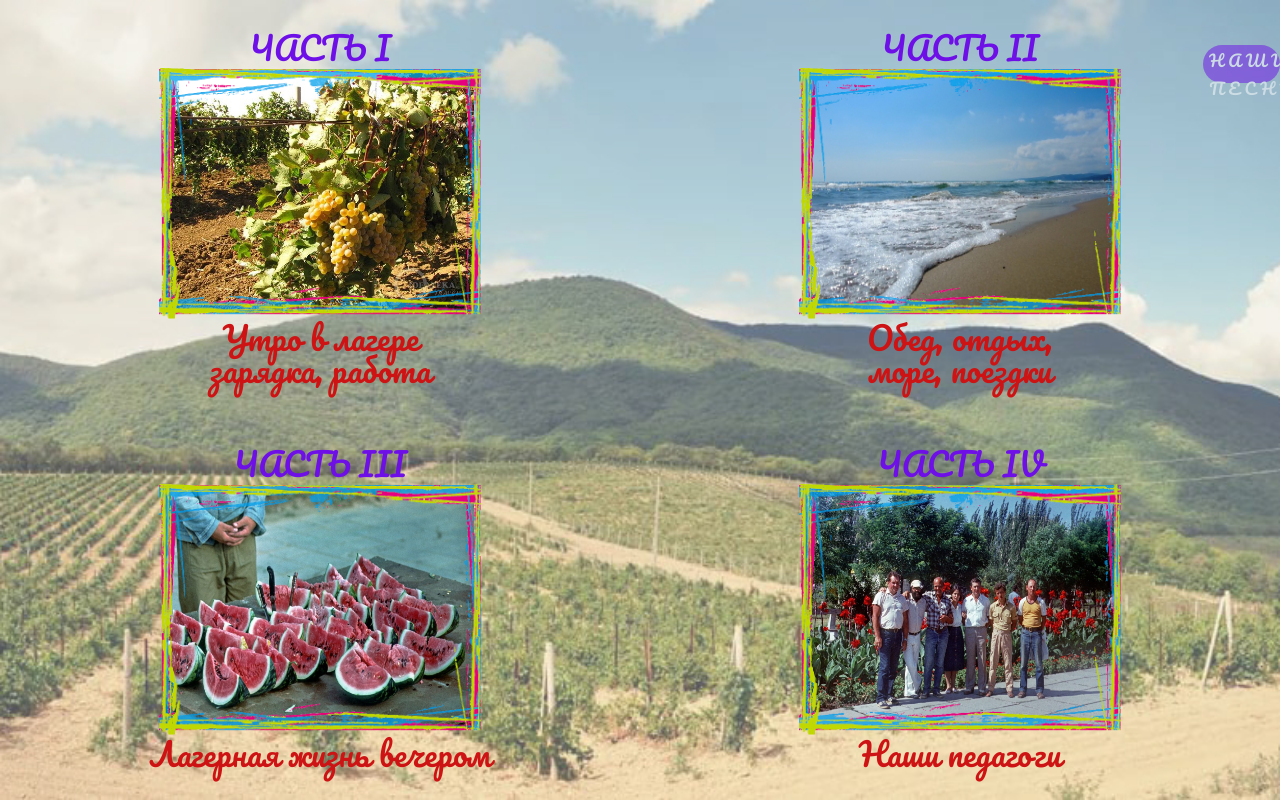
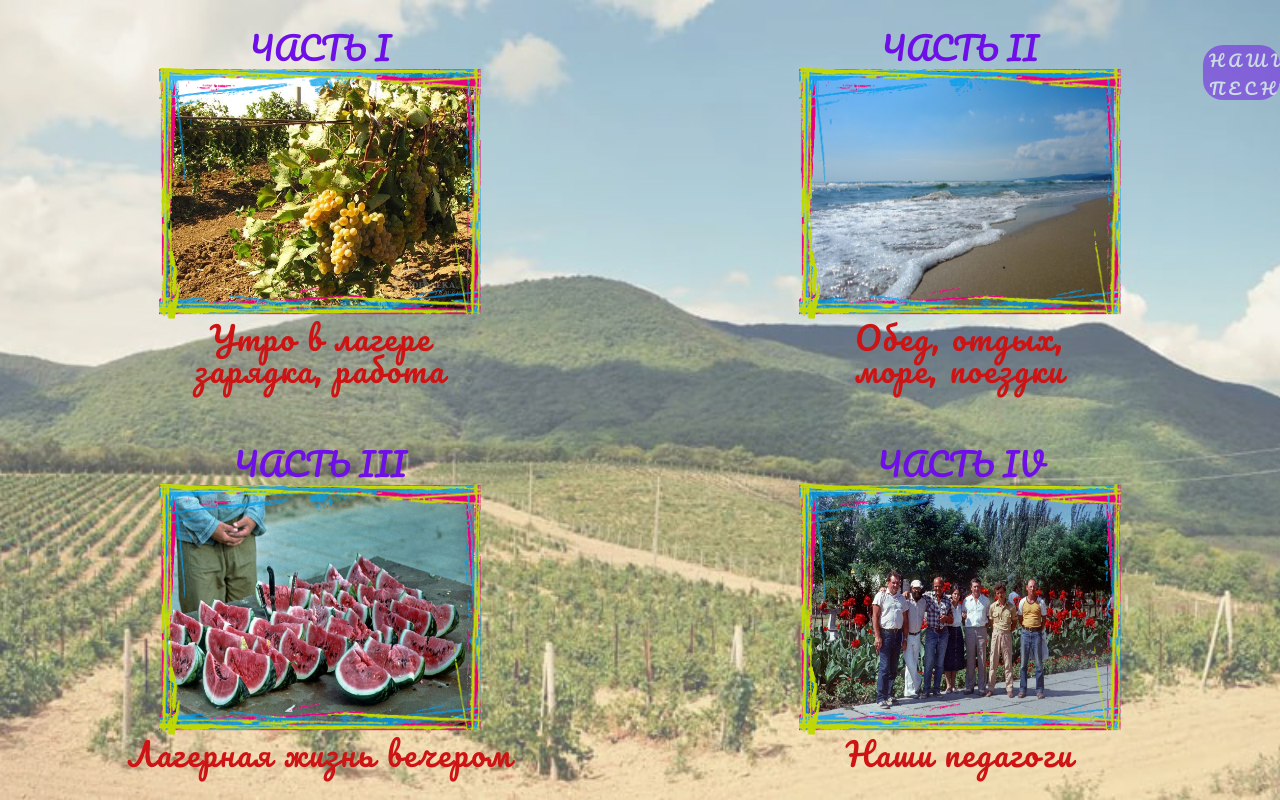
Before and after one commit to Assendro/summerM, a React (Create React App) app: page / in a window 1280 px wide. Built offline with nearby package versions, Linux system fonts and the light colour scheme.

Commit message:
Исправил кнопку музыки и добавил расстояния между буквами

```diff
--- a/src/components/music.scss
+++ b/src/components/music.scss
@@ -18,7 +18,7 @@
     letter-spacing: 5px;
     width: 6vw;
     margin-top: 5px;
-    height: 3vw;
+    height: 55px;
     color: white;
     background-color: #6e0fe8;
     border: none;
--- a/src/components/photo.scss
+++ b/src/components/photo.scss
@@ -47,6 +47,7 @@ iframe {
     font-weight: 400;
     font-style: normal;
     pointer-events: none;
+    letter-spacing: 2px;
     color: #cd1313;
 }
 .photo-text__top {
```
